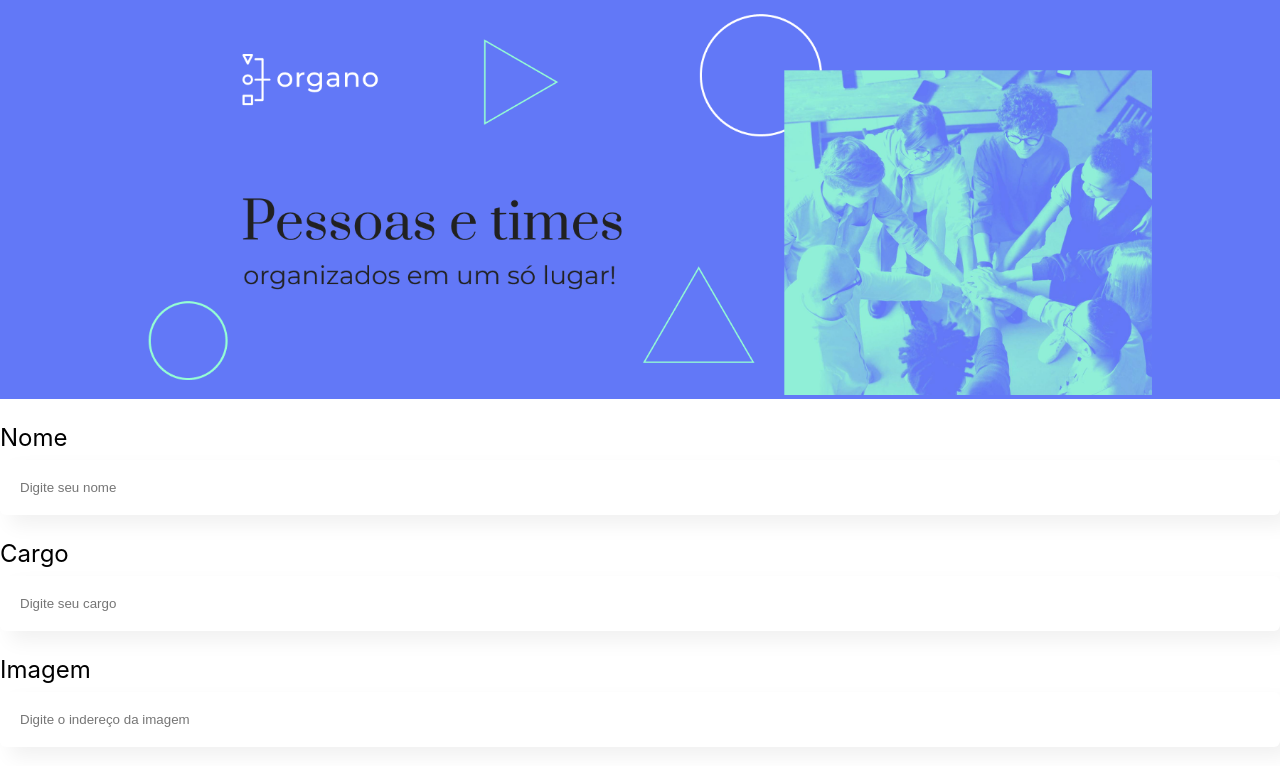
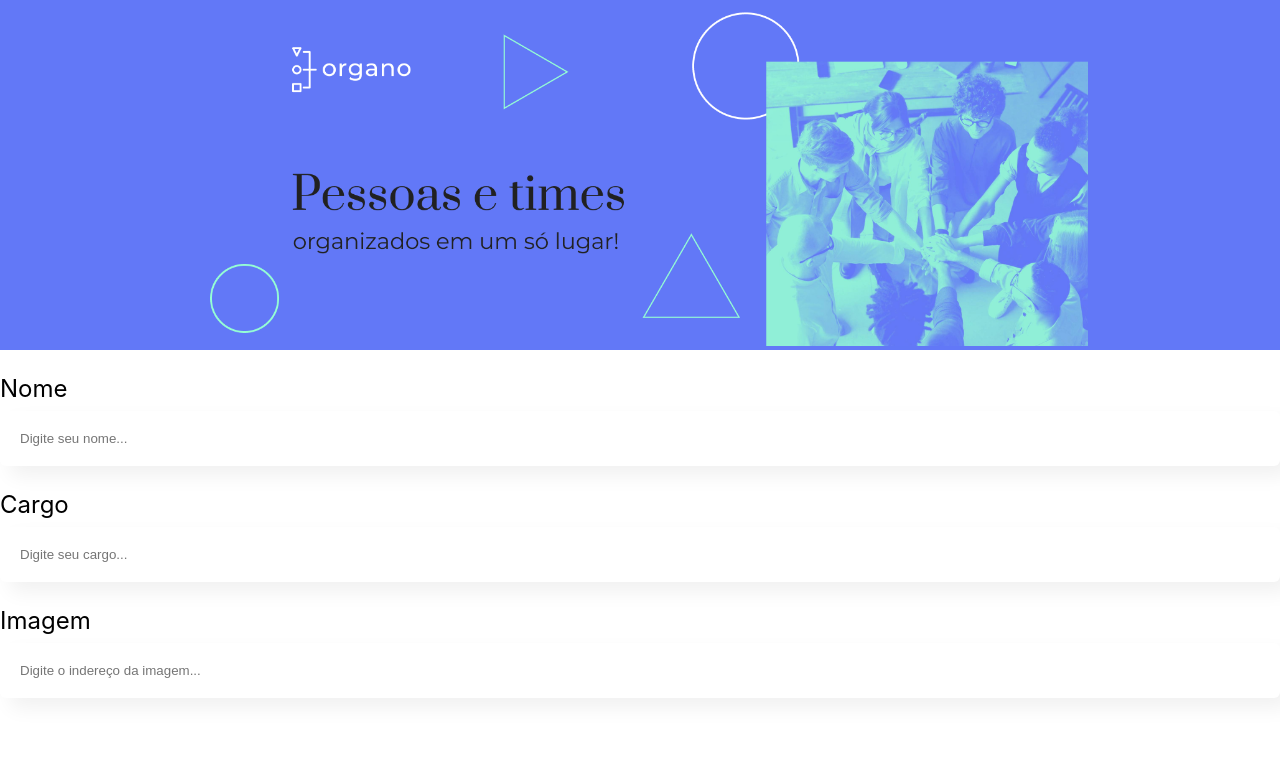
Before and after one commit to GabriellMaiaa/OrganoReact, a React (Create React App) app: page / in a window 1280 px wide. Shown: the top 766 px of the page. Built offline with nearby package versions, Linux system fonts and the light colour scheme.

Commit message:
props do input

```diff
--- a/src/components/Banner/Banner.css
+++ b/src/components/Banner/Banner.css
@@ -6,5 +6,5 @@
 }
 
 .banner img {
-    max-width: 80%;
+    max-width: 70%;
 }
--- a/src/components/CampoTexto/CampoTexto.js
+++ b/src/components/CampoTexto/CampoTexto.js
@@ -2,10 +2,11 @@ import React from 'react'
 import './CampoTexto.css'
 
 const CampoTexto = (props) => {
+    const placeholderModificada = `${props.placeholder}...`
   return (
     <div className='campo-texto'>
       <label>{props.label}</label>
-      <input type="text" placeholder={props.placeholder}/>
+      <input type="text" placeholder={placeholderModificada}/>
     </div>
   )
 }
```
